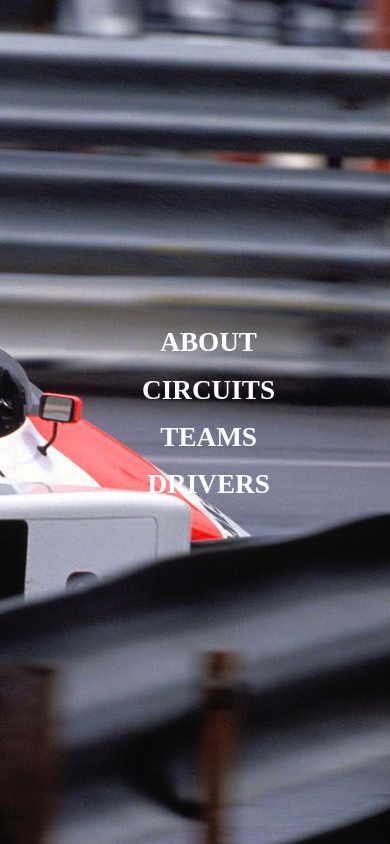
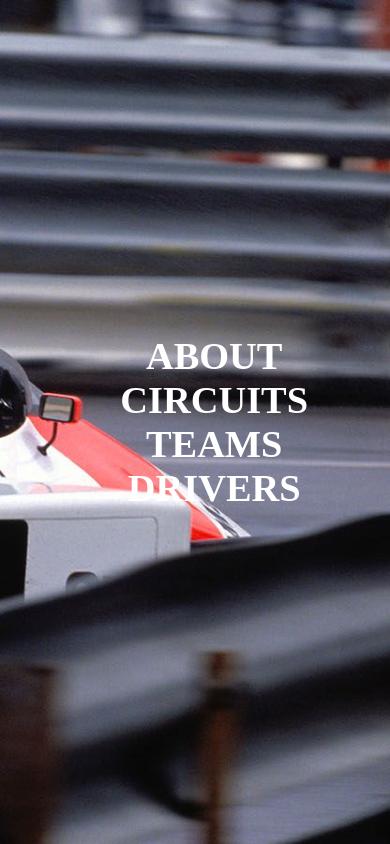
Before and after one commit to johnnycalderon86/heroku-test, a React (Create React App) app in the folder client/: page /home in a window 390 px wide. Built offline with nearby package versions, Linux system fonts and the light colour scheme; a web font is replaced by a local one.

Commit message:
redoing some styling

```diff
--- a/client/src/components/Drivers.tsx
+++ b/client/src/components/Drivers.tsx
@@ -31,7 +31,7 @@ export const Drivers = () => {
         >
             <div className="card">
                 <h1>Drivers</h1>
-                <p>Under construction.  Will be a dynamic card layout, like the Circuits page</p>
+                <p>Under construction. The Idea is to have cards display the Drivers and relevant data about each individual</p>
             </div>
         </motion.div>
     )
--- a/client/src/components/Home.tsx
+++ b/client/src/components/Home.tsx
@@ -21,6 +21,15 @@ const containerVariants = {
         }
     }
 }
+const linkVariants = {
+    hover: {
+        scale: 1.3,
+        textShadow: "0px 0px 8px rgb(255,255,255)",
+
+
+    }
+}
+
 
 export const Home = () => {
 
@@ -31,11 +40,29 @@ export const Home = () => {
             animate="visible"
             exit="exit"
         >
-            <nav className="Home-nav">
-                <Link className="Home-Link" to='/about'>About</Link>
-                <Link className="Home-Link" to='/circuits'>Circuits</Link>
-                <Link className="Home-Link" to='/teams'>Teams</Link>
-                <Link className="Home-Link" to='/drivers'>Drivers</Link>
+            <nav >
+                <ul className="Home-nav">
+                    <motion.li
+                    variants={linkVariants}
+                    whileHover="hover"
+                    > <Link className="Home-Link" to='/about'>About</Link> </motion.li>
+                    <motion.li
+                    variants={linkVariants}
+                    whileHover="hover"
+                    ><Link className="Home-Link" to='/circuits'>Circuits</Link> </motion.li>
+                    <motion.li
+                    variants={linkVariants}
+                    whileHover="hover"
+                    >  <Link className="Home-Link" to='/teams'>Teams</Link> </motion.li>
+                    <motion.li
+                    variants={linkVariants}
+                    whileHover="hover"
+                    > <Link className="Home-Link" to='/drivers'>Drivers</Link></motion.li>
+                </ul>
+
+
+
+
             </nav>
         </motion.div>
     )
--- a/client/src/components/Teams.tsx
+++ b/client/src/components/Teams.tsx
@@ -31,7 +31,7 @@ export const Teams = () => {
         >
             <div className="card">
                 <h1>Teams</h1>
-                <p>Under construction.  Will be a dynamic card layout, like the Circuits page</p>
+                <p>Under construction. The Idea is to have cards display the Teams and relevant data for the current season.</p>
             </div>
         </motion.div>
     )
--- a/client/src/styles/About.css
+++ b/client/src/styles/About.css
@@ -3,15 +3,15 @@
     background: url("../images/ferrari-f1-background-hd-1920x1080-381062.jpg");
     /* background-position: center top; */
     background-repeat: no-repeat;
-    /* background-size: cover; */
+    background-size: cover;
 }
 .About-div{
     color: white;
     border-radius: 10px;
-    font-size:0.8rem;
+    font-size:1.4rem;
     border-bottom:5px solid rgb(240, 235, 240);
-    width: 400px;
-    height: 200px;
+    width: 40%;
+    height: 40%;
     padding:1em;
     font-family: "Keania One", cursive;
     /* text-transform: uppercase; */
@@ -20,17 +20,18 @@
     /* font-family: "Plaster", cursive; */
     /* font-family: "Saira Stencil One", cursive; */
     /* font-family: "Sonsie One", cursive; */
-    background: rgba(10, 9, 9, 0.5);
-
+    background: rgba(5, 5, 5, 0.7);
+    height: 100vh;
     /* background-position: center top; */
     background-repeat: no-repeat;
-    /* background-size: cover; */
+    background-size: cover;
     margin:1em;
+    padding-top:20%;
 }
 
 
 
-@media (max-width: 600px) {
+@media (max-width: 750px) {
     .About-div{
         text-align: center;
         padding-top:50%;
--- a/client/src/styles/Circuits.css
+++ b/client/src/styles/Circuits.css
@@ -13,7 +13,7 @@
    background: rgba(238, 146, 26, 0.5);
    background-repeat: no-repeat;
    background-size: cover;
-   height:100vh;
+   height:100%;
 }
 
 
@@ -39,14 +39,17 @@
 
     display: grid;
 
-    grid-template-columns: repeat( auto-fit, minmax(350px, 1fr) );
+    grid-template-columns: repeat( auto-fit, minmax(270px, 340px) );
   }
 
 
 
   @media (max-width: 400px) {
+    .Circuits-div{
+      background: rgb(29, 28, 28);
+    }
     .Circuits-h1{
-        font-size:2rem;
+        font-size:1.8rem;
 
     }
 
--- a/client/src/styles/CircuitsCard.css
+++ b/client/src/styles/CircuitsCard.css
@@ -73,14 +73,14 @@ box-shadow: 10px 10px 5px 0px rgba(3, 8, 0, 0.75);
     .CircuitsCard-div {
         font-size:0.4rem;
         width:70%;
-
+        border: 8px solid rgb(243, 202, 18);
     }
 
 }
                 @media (max-width:400px){
                     .CircuitsCard-div {
-                       font-size:0.4rem;
-
+                       font-size:1rem;
+                       border: 8px solid rgb(143, 137, 62);
                     }
 
                 }
--- a/client/src/styles/Home.css
+++ b/client/src/styles/Home.css
@@ -13,6 +13,7 @@
   text-align: center;
   font-size: 3rem;
   font-weight: bold;
+  display:flex;
   /* font-family: "Keania One", cursive; */
   text-transform: uppercase;
   font-family: "Mina", sans-serif;
@@ -21,6 +22,9 @@
   font-family: "Saira Stencil One", cursive;
   /* font-family: "Sonsie One", cursive; */
   padding: 1em;
+  list-style-type: none;
+  justify-content: center;
+  padding-top: 2em;
 }
 
 .Home-Link {
@@ -44,7 +48,7 @@
   .Home-nav {
       height: 100vh;
 
-    font-size: 1.7rem;
+    font-size: 2.4rem;
     display: flex;
     flex-direction: column;
       /* align-items: center;  */
@@ -54,7 +58,5 @@
      /* justify-items: center; */
     /* align-content: center;   */
   }
-  .Home-Link{
-      margin-bottom:0.6em;
-  }
+
 }
```
